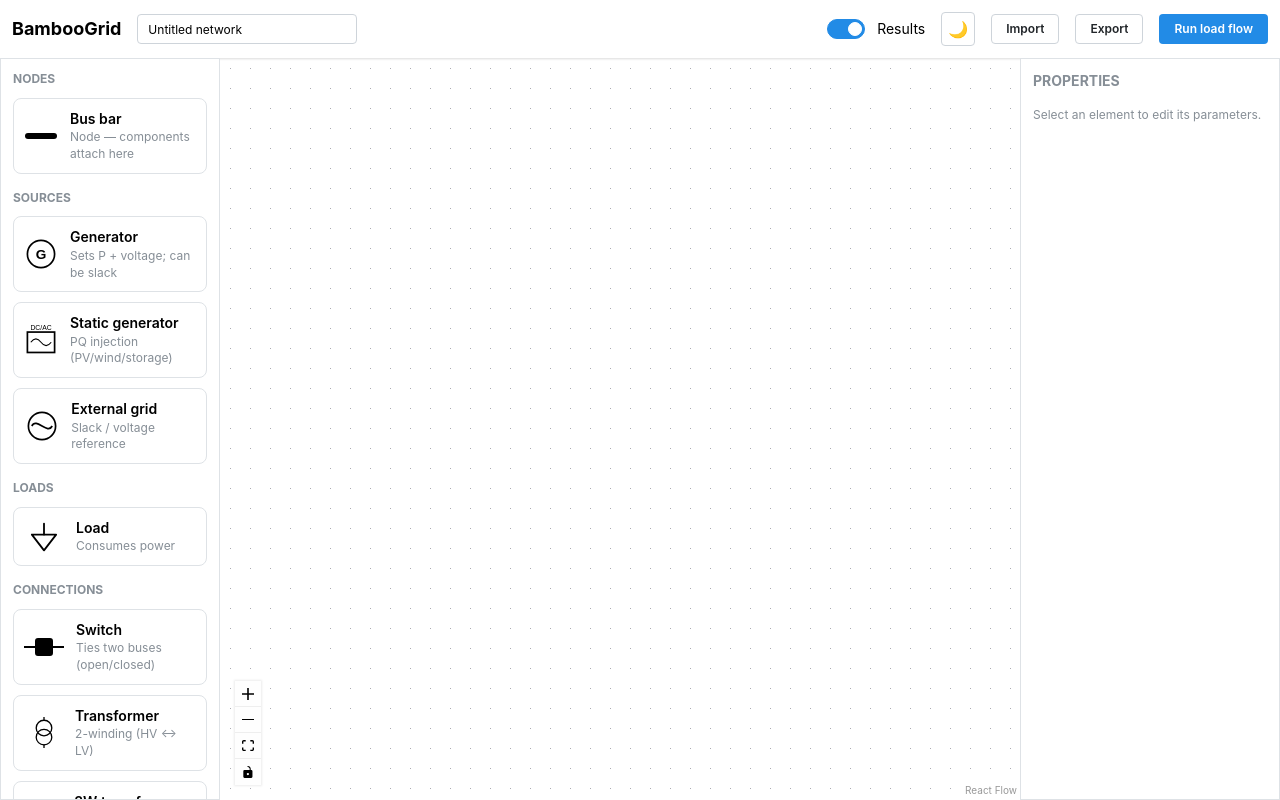
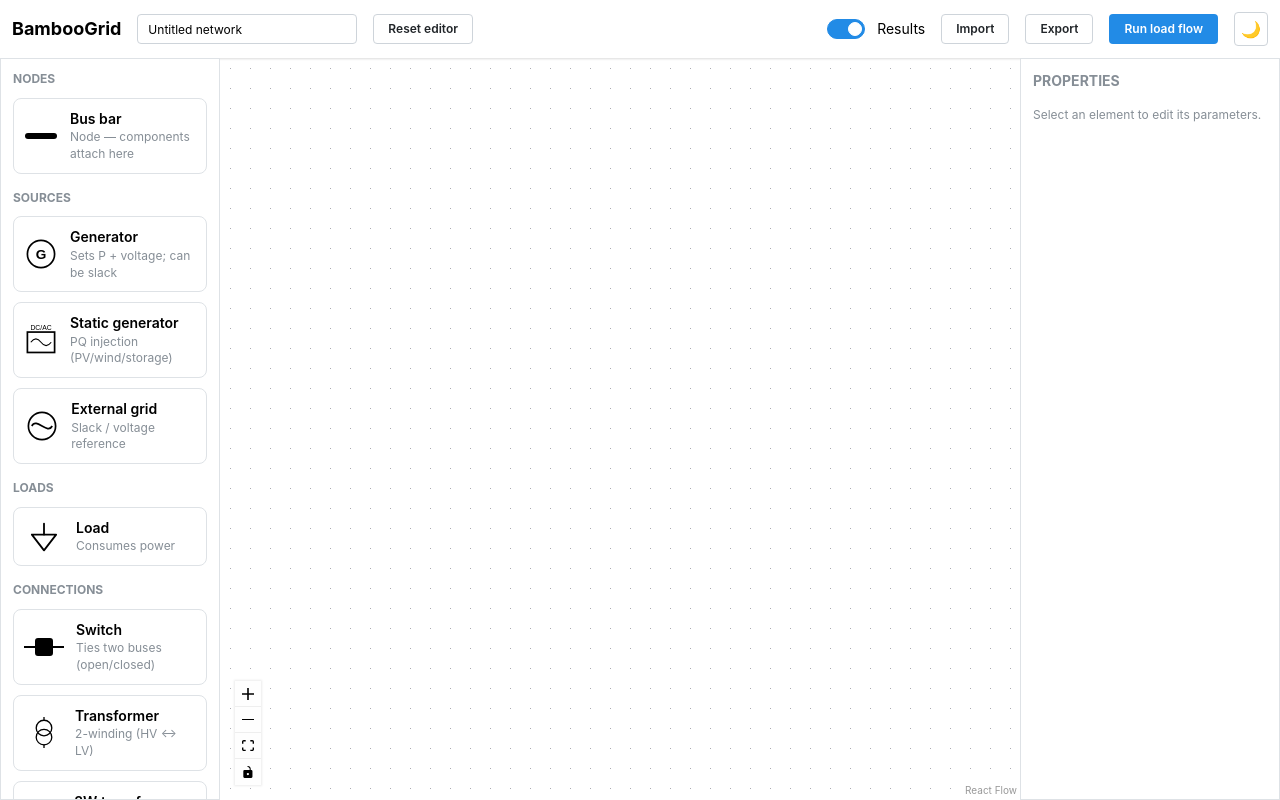
Before and after one commit to kickstage/bamboogrid, a React (Vite) app in the folder frontend/: page / in a window 1280 px wide. Built offline with nearby package versions, Linux system fonts and the light colour scheme.

Commit message:
Added reset editor button, and moved the dark/light mode button to the far right

```diff
--- a/frontend/src/App.tsx
+++ b/frontend/src/App.tsx
@@ -30,6 +30,7 @@ export default function App() {
     applyResults,
     showResults,
     setShowResults,
+    resetNetwork,
   } = useEditor();
   const [busy, setBusy] = useState(false);
   const ppInputRef = useRef<HTMLInputElement>(null);
@@ -74,6 +75,16 @@ export default function App() {
     }
   };
 
+  // Clear the whole canvas back to an empty network. Destructive, so confirm
+  // first (skip the prompt when there's nothing to lose).
+  const onReset = () => {
+    const { nodes, edges } = useEditor.getState();
+    const empty = nodes.length === 0 && edges.length === 0;
+    if (empty || window.confirm("Clear the editor and remove everything?")) {
+      resetNetwork();
+    }
+  };
+
   const onRun = async () => {
     setBusy(true);
     try {
@@ -98,6 +109,9 @@ export default function App() {
               size="xs"
               w={220}
             />
+            <Button variant="default" size="xs" onClick={onReset}>
+              Reset editor
+            </Button>
           </Group>
           <Group>
             <Switch
@@ -106,15 +120,6 @@ export default function App() {
               checked={showResults}
               onChange={(e) => setShowResults(e.currentTarget.checked)}
             />
-            <ActionIcon
-              variant="default"
-              size="lg"
-              onClick={toggleScheme}
-              aria-label="Toggle color scheme"
-              title="Toggle dark mode"
-            >
-              {scheme === "dark" ? "☀️" : "🌙"}
-            </ActionIcon>
             <input
               ref={ppInputRef}
               type="file"
@@ -136,6 +141,15 @@ export default function App() {
             <Button size="xs" onClick={onRun} loading={busy}>
               Run load flow
             </Button>
+            <ActionIcon
+              variant="default"
+              size="lg"
+              onClick={toggleScheme}
+              aria-label="Toggle color scheme"
+              title="Toggle dark mode"
+            >
+              {scheme === "dark" ? "☀️" : "🌙"}
+            </ActionIcon>
           </Group>
         </Group>
         {message && (
--- a/frontend/src/store.ts
+++ b/frontend/src/store.ts
@@ -125,6 +125,8 @@ interface EditorState {
   clearResults: () => void;
   toNetwork: () => Network;
   loadNetwork: (network: Network) => void;
+  // Clear everything back to an empty, untitled network.
+  resetNetwork: () => void;
 }
 
 // A component (generator/load) has at most one wire, to its bus.
@@ -860,4 +862,18 @@ export const useEditor = create<EditorState>((set, get) => ({
       fitSignal: get().fitSignal + 1,
     });
   },
+
+  resetNetwork: () =>
+    set((s) => ({
+      networkId: null,
+      networkName: "Untitled network",
+      f_hz: 50.0,
+      sn_mva: 1.0,
+      nodes: [],
+      edges: [],
+      selectedId: null,
+      selectedEdgeId: null,
+      message: "",
+      fitSignal: s.fitSignal + 1,
+    })),
 }));
```
